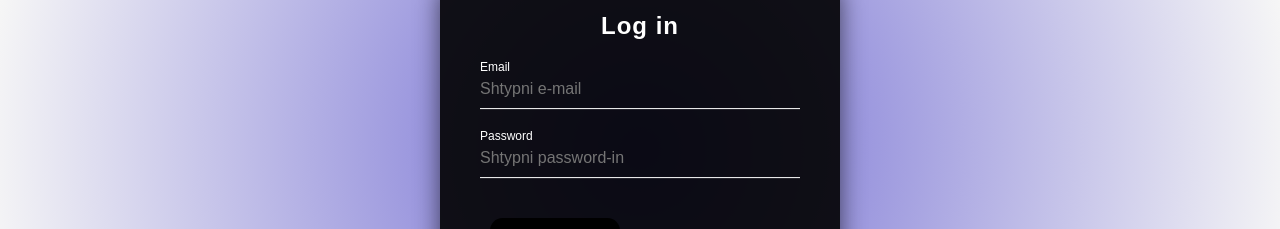
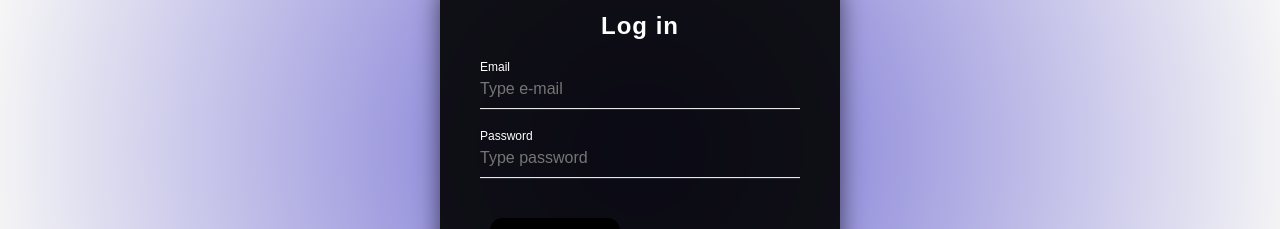
Before and after one commit to DonatHalimi/ProjektiLab1, a React (Create React App) app: page /login in a window 1280 px wide. Shown: the part 251-480 px from the top of the page. Built offline with nearby package versions, Linux system fonts and the light colour scheme.

Commit message:
ndryshime tekstuale te login form

```diff
--- a/src/Pages/Login.jsx
+++ b/src/Pages/Login.jsx
@@ -17,11 +17,11 @@ export const Login = () => {
     <p>Log in</p>
     <form>
       <div class="user-box">
-      <input value={email} onChange={(e)=>setEmail(e.target.value)} type="email" placeholder="Shtypni e-mail" id="email" name="email"></input>
+      <input value={email} onChange={(e)=>setEmail(e.target.value)} type="email" placeholder="Type e-mail" id="email" name="email"></input>
         <label for='email'>Email</label>
       </div>
       <div class="user-box">
-      <input value={pass} onChange={(e)=>setPass(e.target.value)} type="password" placeholder="Shtypni password-in" id="password" name="password"></input>
+      <input value={pass} onChange={(e)=>setPass(e.target.value)} type="password" placeholder="Type password" id="password" name="password"></input>
         <label for="password">Password</label>
       </div>
       <button class="btn" type="submit">Log in </button>
```
